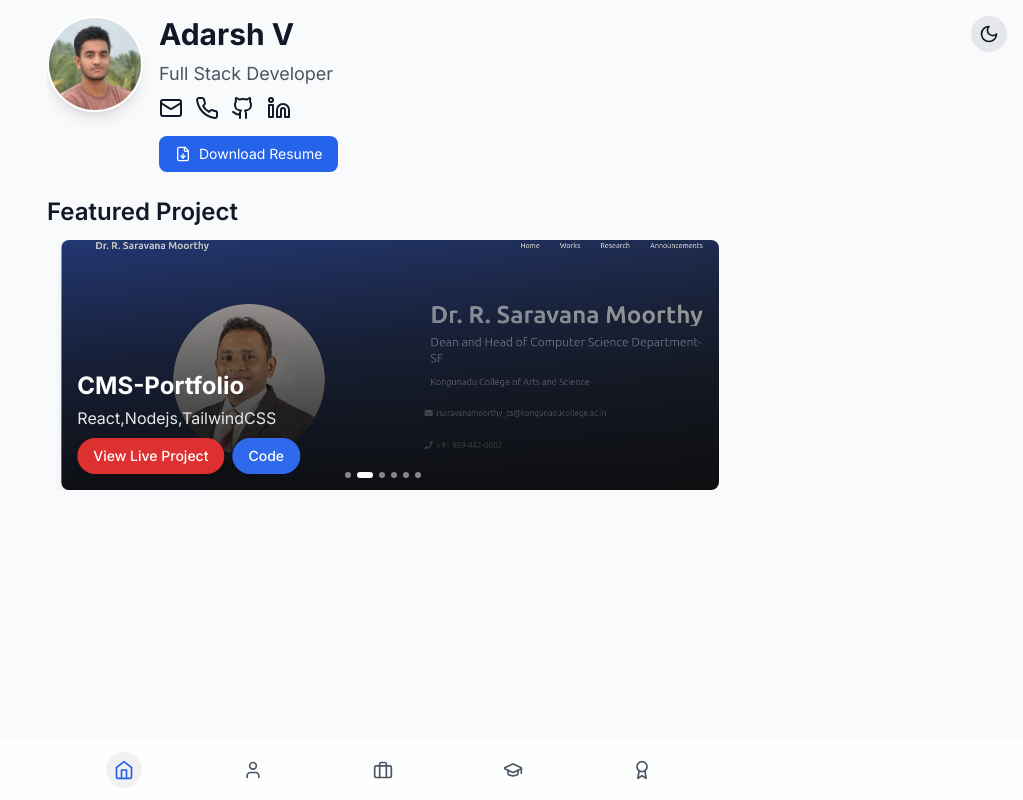
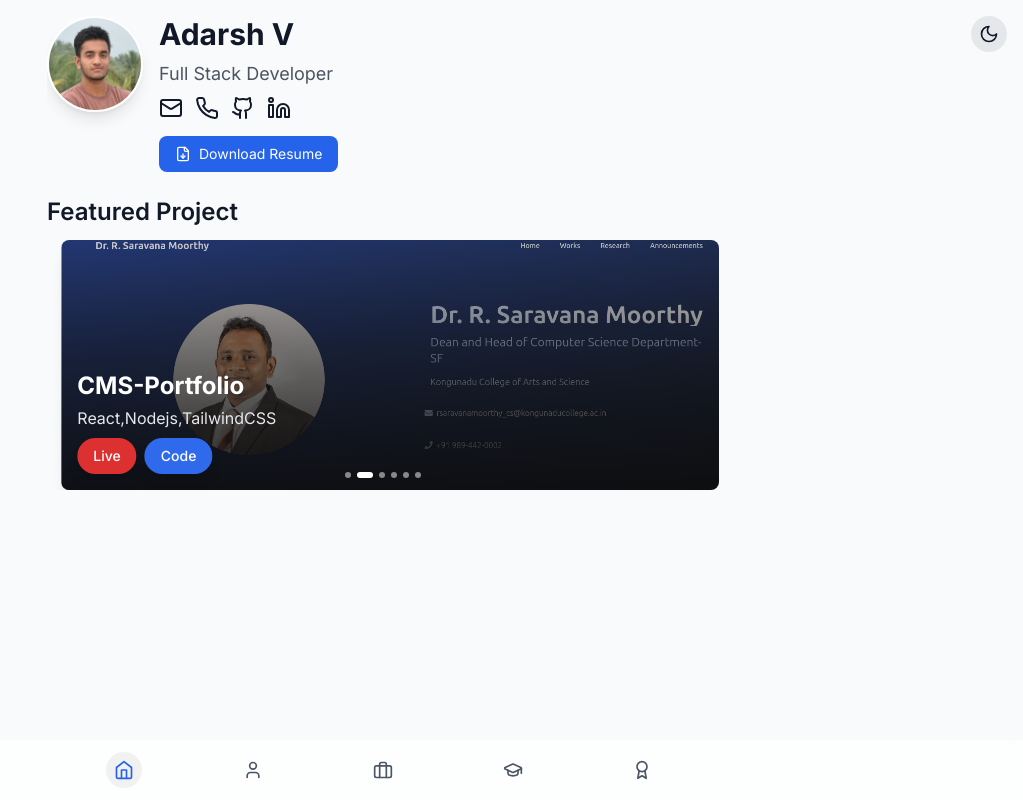
Before and after one commit to Adarshvinodhan/Portfolio, a React (Vite) app: page / in a window 1280 px wide. Shown: the whole page, without its empty margins (257-1280 px from the left). Built offline with nearby package versions, Linux system fonts and the light colour scheme.

Commit message:
Update App.tsx

```diff
--- a/src/App.tsx
+++ b/src/App.tsx
@@ -107,7 +107,7 @@ function App() {
                 target="_blank"
                 rel="noopener noreferrer"
                 >
-                  View Live Project
+                  Live
                 </a>
                 <a className="inline-block px-4 py-2 ml-2 bg-blue-600 rounded-full text-sm font-medium text-white shadow-lg transition-all duration-300 transform group-hover:scale-105 group-hover:bg-blue-700"
                 href={projects[currentProjectIndex].repo}
```
